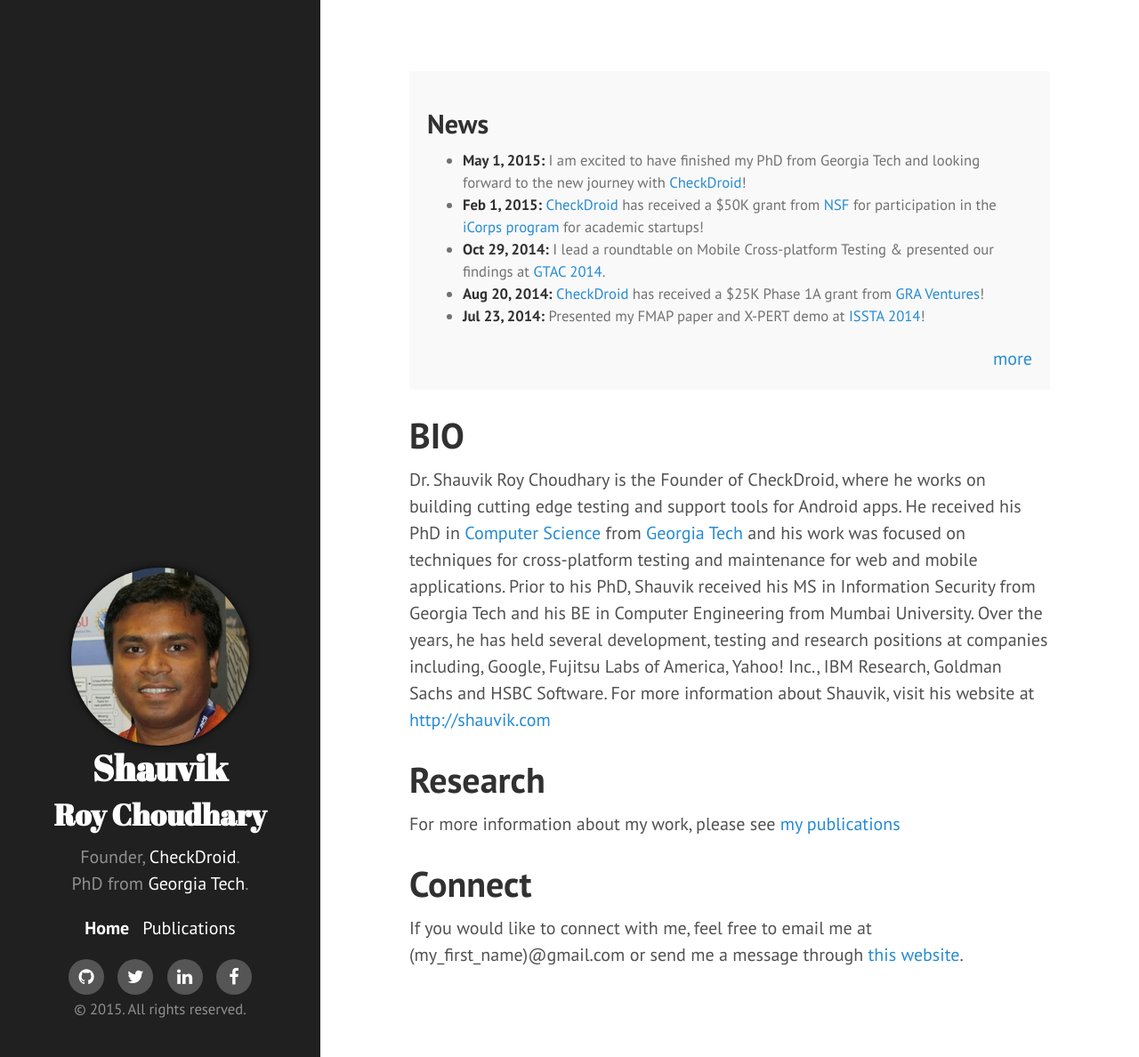
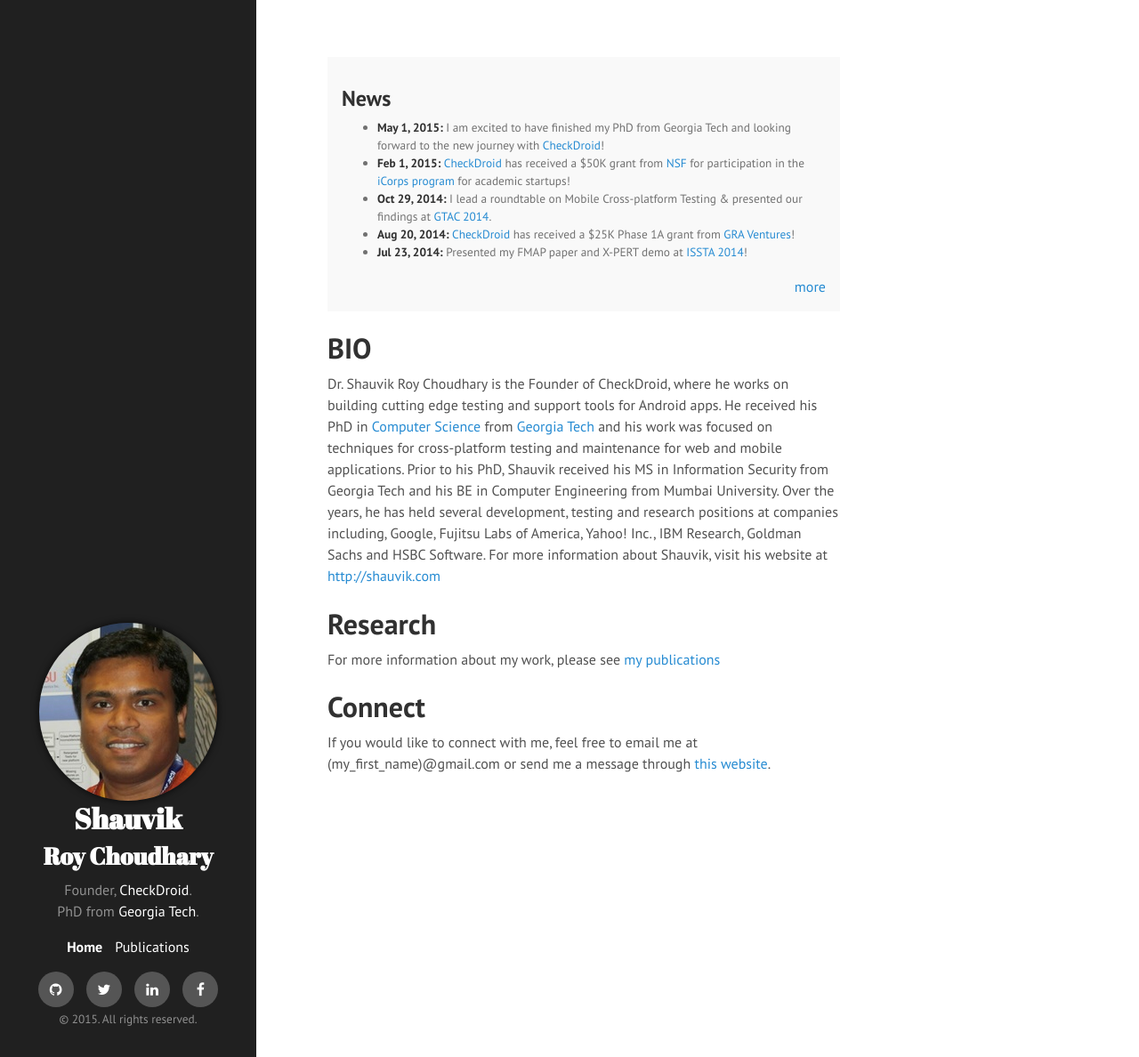
Before and after one commit to shauvik/shauvik.github.io, a Jekyll site: the page built from index.html, in a window 1280 px wide and 1188 px high. Shown: the whole window at 89% size. Built offline with Jekyll 4.4.1, drawn with Linux system fonts in a browser that asks for light colours; nearby versions of some CDN libraries; Markdown is read by kramdown in place of the engine named in the settings.

Commit message:
Update hyde.css

```diff
--- a/public/css/hyde.css
+++ b/public/css/hyde.css
@@ -36,12 +36,12 @@
 }
 @media (min-width: 48rem) {
   html {
-    font-size: 16px;
+    font-size: 12px;
   }
 }
 @media (min-width: 58rem) {
   html {
-    font-size: 20px;
+    font-size: 16px;
   }
 }
 
@@ -301,7 +301,7 @@
   text-align: center;
   width: 40px;
   height: 40px;
-  font-size: 20px;
+  font-size: 16px;
 }
 
 ul.social li i {
```
